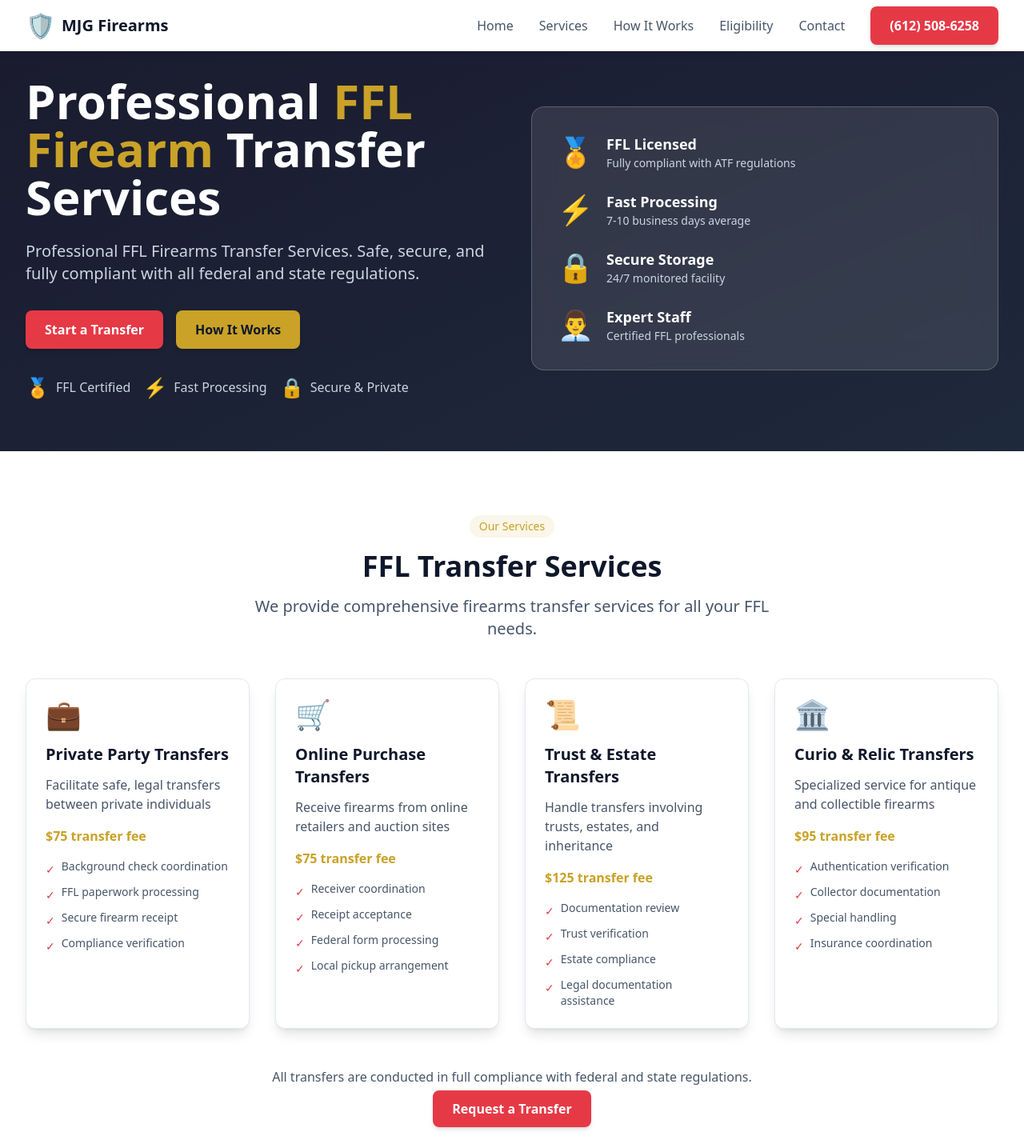
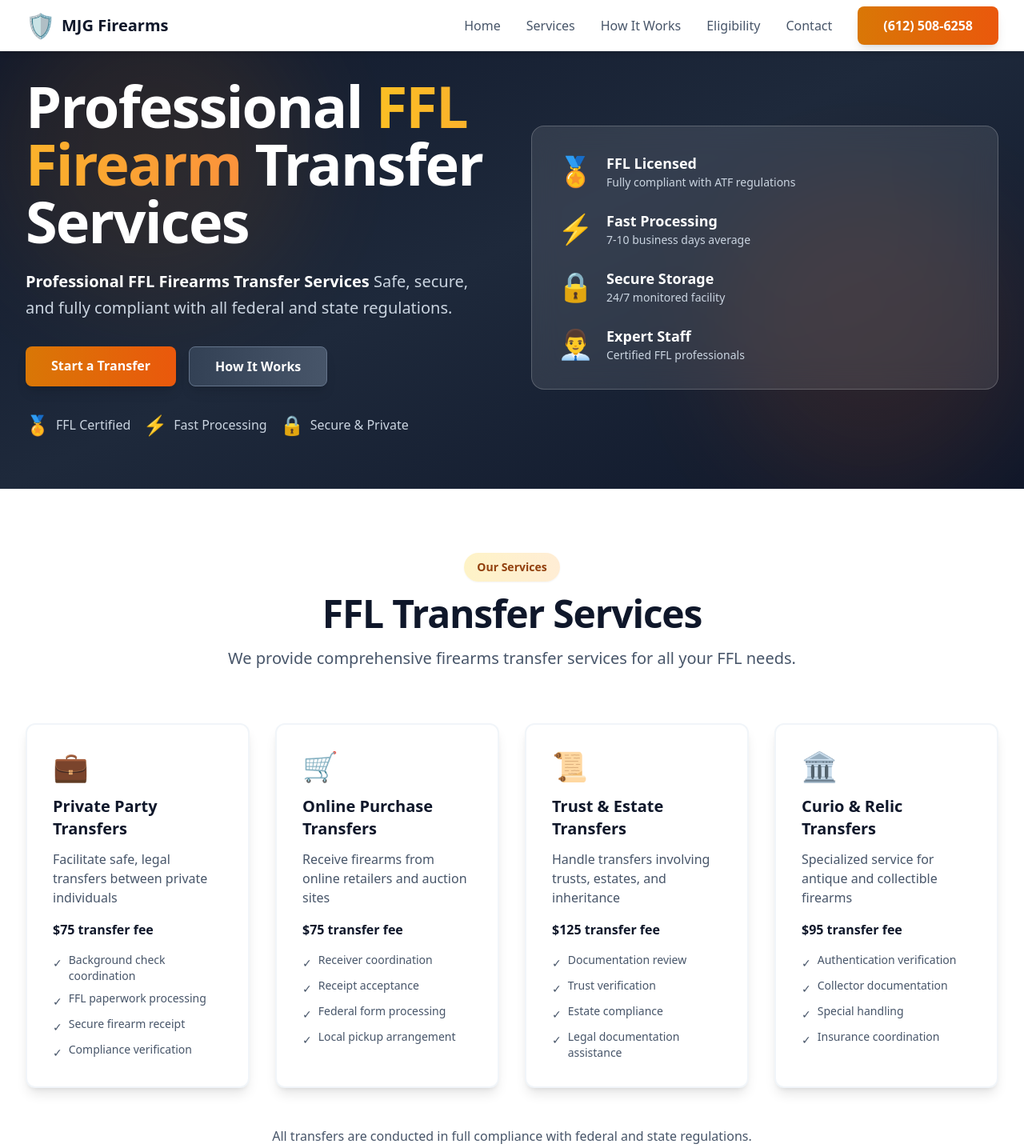
Before and after one commit to mgossman71/React-Demo-qwen35_35, a React (Vite) app: page / in a window 1280 px wide. Shown: the top 1435 px of the page at 80% size. Built offline with nearby package versions, Linux system fonts and the light colour scheme.

Commit message:
Redesign: Professional amber/bronze color scheme, better spacing, gradients, and visual hierarchy

```diff
--- a/src/components/Hero.jsx
+++ b/src/components/Hero.jsx
@@ -2,17 +2,24 @@ import { siteData } from '../data/site';
 
 export default function Hero() {
   return (
-    <section id="home" className="pt-24 pb-16 bg-gradient-to-br from-ffl-dark to-slate-800 text-white">
-      <div className="max-w-7xl mx-auto px-4 sm:px-6 lg:px-8">
+    <section id="home" className="pt-24 pb-16 gradient-hero text-white relative overflow-hidden">
+      {/* Background pattern */}
+      <div className="absolute inset-0 opacity-10">
+        <div className="absolute top-0 left-0 w-96 h-96 bg-amber-600 rounded-full blur-3xl"></div>
+        <div className="absolute bottom-0 right-0 w-96 h-96 bg-orange-600 rounded-full blur-3xl"></div>
+      </div>
+
+      <div className="max-w-7xl mx-auto px-4 sm:px-6 lg:px-8 relative z-10">
         <div className="grid grid-cols-1 lg:grid-cols-2 gap-12 items-center">
           {/* Text Content */}
           <div className="text-center lg:text-left">
-            <h1 className="text-4xl md:text-5xl lg:text-6xl font-bold leading-tight mb-6">
+            <h1 className="text-5xl md:text-6xl lg:text-7xl font-black leading-tight mb-6 tracking-tight">
               Professional{' '}
-              <span className="text-ffl-gold">FFL Firearm</span> Transfer Services
+              <span className="text-transparent bg-clip-text bg-gradient-to-r from-amber-400 to-orange-400">FFL Firearm</span>
+              {' '}Transfer Services
             </h1>
-            <p className="text-xl text-slate-300 mb-8 max-w-2xl">
-              {siteData.tagline}. Safe, secure, and fully compliant with all federal and state regulations.
+            <p className="text-xl text-slate-300 mb-8 max-w-2xl leading-relaxed">
+              <span className="text-white font-semibold">{siteData.tagline}</span> Safe, secure, and fully compliant with all federal and state regulations.
             </p>
 
             <div className="flex flex-col sm:flex-row gap-4 justify-center lg:justify-start mb-8">
--- a/src/index.css
+++ b/src/index.css
@@ -15,34 +15,42 @@
 
 @layer components {
   .btn-primary {
-    @apply bg-ffl-primary hover:bg-red-700 text-white font-semibold py-3 px-6 rounded-lg transition-all duration-200 shadow-md hover:shadow-lg transform hover:-translate-y-0.5;
+    @apply bg-gradient-to-r from-amber-600 to-orange-600 hover:from-amber-700 hover:to-orange-700 text-white font-bold py-3 px-8 rounded-lg transition-all duration-300 shadow-lg hover:shadow-2xl transform hover:-translate-y-1;
   }
 
   .btn-secondary {
-    @apply bg-ffl-gold hover:bg-yellow-600 text-slate-900 font-semibold py-3 px-6 rounded-lg transition-all duration-200 shadow-md hover:shadow-lg transform hover:-translate-y-0.5;
+    @apply bg-gradient-to-r from-slate-700 to-slate-600 hover:from-slate-800 hover:to-slate-700 text-white font-bold py-3 px-8 rounded-lg transition-all duration-300 shadow-lg hover:shadow-xl border border-slate-500;
   }
 
   .btn-outline {
-    @apply border-2 border-ffl-primary text-ffl-primary hover:bg-ffl-primary hover:text-white font-semibold py-3 px-6 rounded-lg transition-all duration-200;
+    @apply border-2 border-amber-600 text-amber-600 hover:bg-amber-600 hover:text-white font-bold py-3 px-8 rounded-lg transition-all duration-300;
   }
 
   .card {
-    @apply bg-white rounded-xl shadow-lg p-6 border border-slate-200 hover:shadow-xl transition-shadow duration-300;
+    @apply bg-white rounded-xl shadow-lg p-8 border-2 border-slate-100 hover:border-amber-400 hover:shadow-2xl transition-all duration-300 transform hover:-translate-y-1;
   }
 
   .section-header {
-    @apply text-center mb-12;
+    @apply text-center mb-16;
   }
 
   .section-title {
-    @apply text-4xl font-bold text-slate-900 mb-4;
+    @apply text-5xl font-black text-slate-900 mb-4 tracking-tight;
   }
 
   .section-subtitle {
-    @apply text-xl text-slate-600 max-w-2xl mx-auto;
+    @apply text-xl text-slate-600 max-w-3xl mx-auto leading-relaxed;
   }
 
   .badge {
-    @apply inline-flex items-center px-3 py-1 rounded-full text-sm font-medium bg-ffl-gold/10 text-ffl-gold;
+    @apply inline-flex items-center px-4 py-2 rounded-full text-sm font-bold bg-gradient-to-r from-amber-100 to-orange-100 text-amber-800 shadow-sm;
+  }
+
+  .gradient-hero {
+    @apply bg-gradient-to-br from-slate-900 via-slate-800 to-slate-900;
+  }
+
+  .glass-card {
+    @apply bg-white/5 backdrop-blur-lg rounded-2xl p-8 border border-white/10 shadow-2xl;
   }
 }
--- a/tailwind.config.js
+++ b/tailwind.config.js
@@ -7,9 +7,11 @@ export default {
   theme: {
     extend: {
       colors: {
-        'ffl-dark': '#1a1a2e',
-        'ffl-primary': '#e63946',
-        'ffl-gold': '#c9a227',
+        'slate-900': '#0f172a',
+        'slate-800': '#1e293b',
+        'amber-600': '#d97706',
+        'orange-600': '#ea580c',
+        'bronze-500': '#b45309',
       },
     },
   },
```
